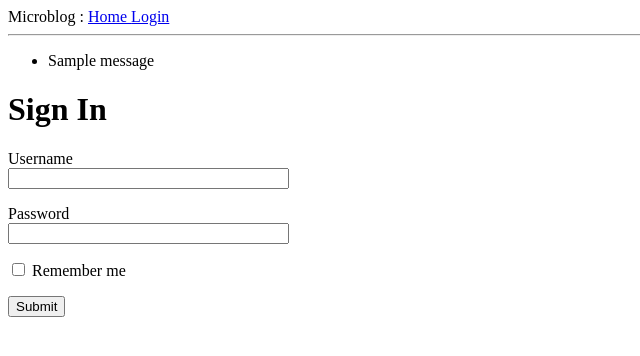
After one commit to nayan2000/blog_flask, a Python web app: template app/templates/login.html in a window 1280 px wide. The commit adds this page. Shown: the top 356 px of the page, without its empty margins (0-640 px from the left). Run offline with Jinja, Linux system fonts and the light colour scheme; the template is opened without the code that fills it: most values are stand-ins (such as "Sample title", 1, 10 or a date in 2020); one stand-in notice (Sample message) is shown; form fields are guessed from the names that the template uses.

Commit message:
Login, error_messages validation completed; Databases next

```diff
--- a/app/forms.py
+++ b/app/forms.py
@@ -1,7 +1,7 @@
 from flask_wtf import FlaskForm
 
 from wtforms import StringField, PasswordField, BooleanField, SubmitField
-from wtform.validators import DataRequired
+from wtforms.validators import DataRequired
 
 class LoginForm(FlaskForm):
     username = StringField('Username', validators=[DataRequired()])
--- a/app/templates/base.html
+++ b/app/templates/base.html
@@ -8,8 +8,23 @@
     </head>
 
     <body>
-        <div> Microblog : <a href="/index"> Home </a></div>
+        <div> Microblog :
+            <a href="{{ url_for('index') }}"> Home </a>
+            <a href="{{ url_for('login') }}"> Login </a>
+        </div>
         <hr>
+        {% with messages=get_flashed_messages() %}
+        {% if messages %}
+        <ul>
+            {% for message in messages %}
+            <li>
+                {{ message }}
+            </li>
+            {% endfor %}
+        </ul>
+        {% endif %}
+        {% endwith %}
+
         {% block content %}
 
         {% endblock %}
--- /dev/null
+++ b/app/templates/login.html
@@ -0,0 +1,38 @@
+{% extends 'base.html' %}
+
+{% block content %}
+
+    <h1> Sign In </h1>
+    <form action="" method="post" novalidate>
+        {{ form.hidden_tag()}}
+
+        <p>
+            {{ form.username.label }}
+            <br>
+            {{ form.username(size=32) }}
+
+            {% for error in form.username.errors %}
+            <span style="color: red;">
+            [ {{ error }}]
+            </span>
+            {% endfor %}
+        </p>
+
+        <p>
+            {{ form.password.label }} <br>
+            {{ form.password(size=32) }}
+
+            {% for error in form.password.errors %}
+            <span style="color: red;">
+            [{{ error }}]
+            </span>
+            {% endfor %}
+        </p>
+
+        <p> {{ form.remember_me() }} {{ form.remember_me.label }}</p>
+
+        <p> {{ form.submit() }}</p>
+
+    </form>
+
+{% endblock %}
```
Also changed, not shown: app/routes.py (+13 -1 lines).
